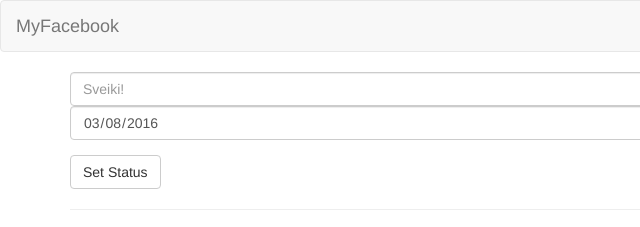
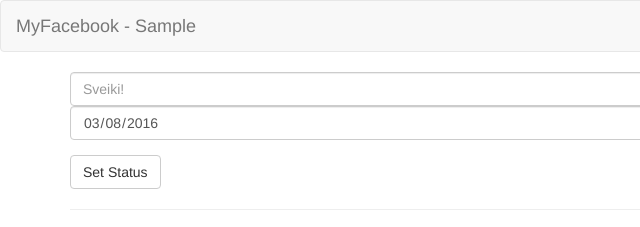
Before and after one commit to kristapsu/app-w2, a plain HTML site: page index.html in a window 1280 px wide. Both pictures are taken after typing "Sample", "Sample123" into the empty fields and a click on the button "LOGIN". Shown: the full height of the page, 0-640 px from the left. Drawn offline with nearby package versions, Linux system fonts and the light colour scheme.

Commit message:
Login with username

```diff
--- a/index.html
+++ b/index.html
@@ -11,7 +11,10 @@
     <nav class="navbar navbar-default">
         <div class="container-fluid">
           <div class="navbar-header">
-            <a class="navbar-brand" href="#">MyFacebook</a>
+            <a class="navbar-brand" href="#">
+              <span>MyFacebook</span>
+              <span ng-if="mainCtrl.hasUser()"> - {{mainCtrl.getUsername()}}</span>
+            </a>
           </div>
         </div>
     </nav>
--- a/js/app.js
+++ b/js/app.js
@@ -71,6 +71,7 @@
   var vm = this;
 
   vm.hasUser = UserService.hasUser;
+  vm.getUsername = UserService.getUsername;
 });
 
 
```
